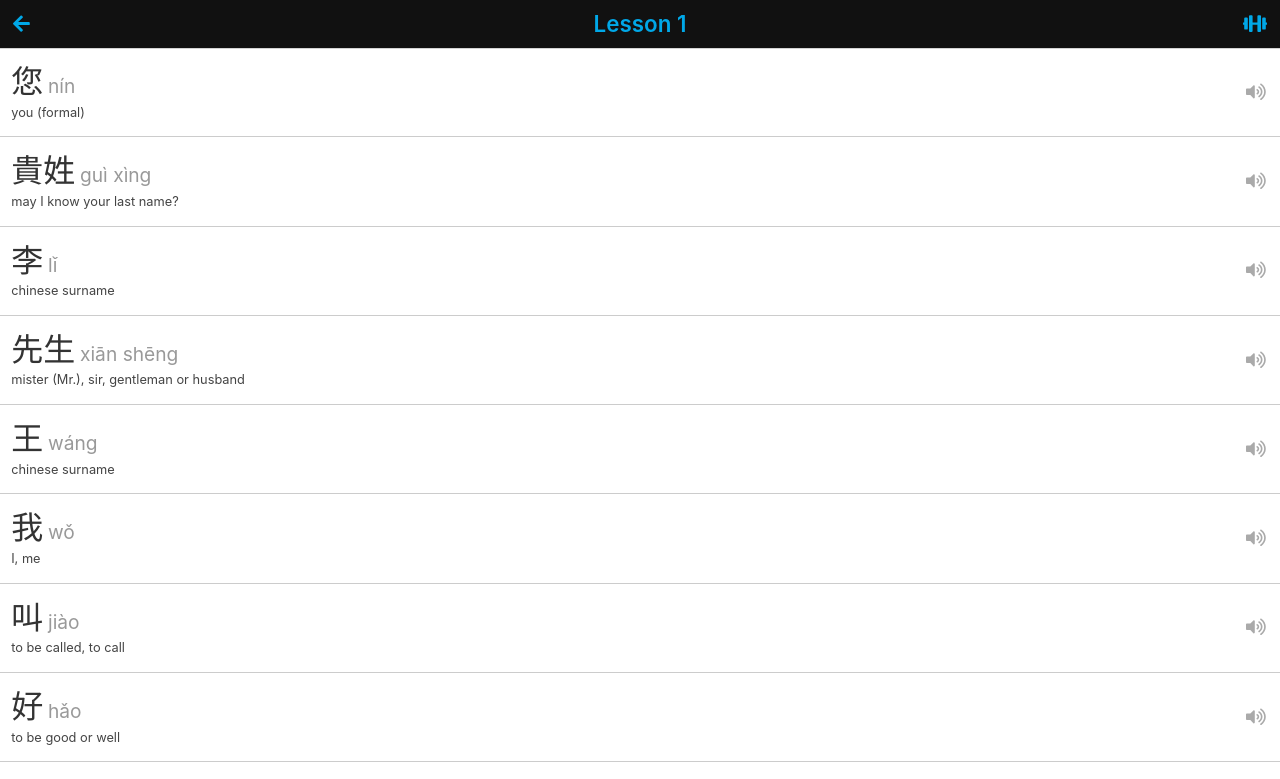
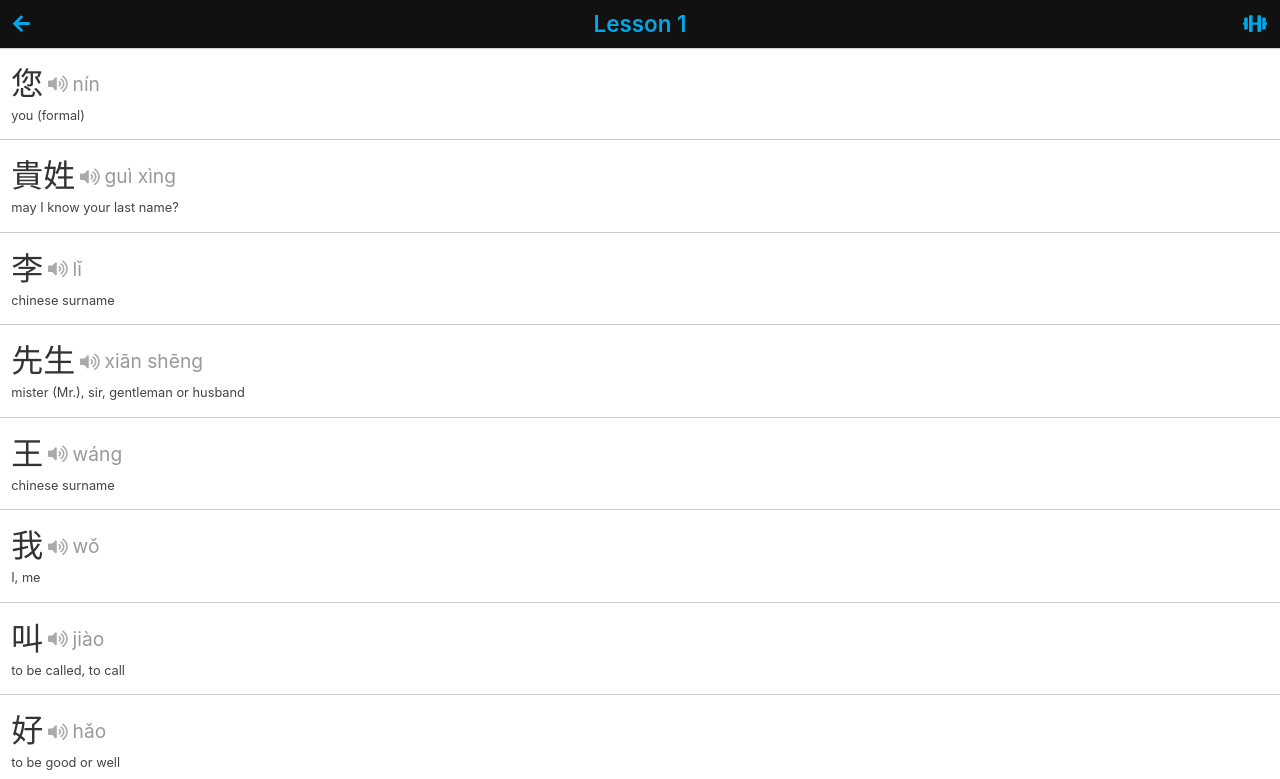
Before and after one commit to kenyontu/chinese-practice-pwa, a React (Create React App) app: page /lessons/B1L1 in a window 1280 px wide. Shown: the top 779 px of the page. Built offline with nearby package versions, Linux system fonts and the light colour scheme.

Commit message:
feat: place sound button next to word

```diff
--- a/src/components/SpeechButton.module.css
+++ b/src/components/SpeechButton.module.css
@@ -1,10 +1,12 @@
 .button {
   font-size: 1.1rem;
   color: #aaa;
-  padding: 0.5rem;
   transition: color 250ms;
   border: none;
   background-color: transparent;
+  display: flex;
+  align-items: center;
+  padding: 0.1rem 0;
 }
 
 .speaking {
--- a/src/components/SpeechButton.tsx
+++ b/src/components/SpeechButton.tsx
@@ -10,7 +10,7 @@ interface Props {
   className?: string
 }
 
-const SpeechButton: React.FC<Props> = ({ text, className }) => {
+const SpeechButton: React.FC<Props> = ({ text, className, children }) => {
   const { isAvailable, isSpeaking, speak } = useSpeech()
 
   const handleClick = () => {
@@ -26,6 +26,7 @@ const SpeechButton: React.FC<Props> = ({ text, className }) => {
             [styles.speaking]: isSpeaking,
           })}
         >
+          {children}
           <FontAwesomeIcon icon="volume-up" />
         </button>
       )}
--- a/src/pages/PracticePage.module.css
+++ b/src/pages/PracticePage.module.css
@@ -24,6 +24,7 @@
   top: 0.3rem;
   right: 0.3rem;
   z-index: 1;
+  padding: 0.5rem;
 }
 
 .answerContainer {
--- a/src/pages/WordsPage.module.css
+++ b/src/pages/WordsPage.module.css
@@ -8,9 +8,6 @@
 
 .word {
   padding: 1rem 0.4rem 1rem 0.7rem;
-  display: flex;
-  align-items: center;
-  justify-content: space-between;
 }
 
 .word:not(:last-child) {
@@ -21,11 +18,18 @@
   margin-right: 0.3rem;
 }
 
+.nameContainer {
+  display: flex;
+  align-items: center;
+}
+
 .name {
   font-size: 2rem;
+  color: #333;
+  margin-right: 0.3rem;
 }
 
-.name span {
+.piyin {
   font-size: 1.2rem;
   color: #999;
   margin-left: 0.3rem;
--- a/src/pages/WordsPage.tsx
+++ b/src/pages/WordsPage.tsx
@@ -39,14 +39,14 @@ const WordsPage: React.FC<Props> = ({ match, history }) => {
 
       {words.map(word => (
         <div key={word.id} className={styles.word}>
-          <div>
-            <p className={styles.name}>
-              {word.name}
-              <span>{word.piyin}</span>
-            </p>
-            <p className={styles.description}>{word.description}</p>
+          <div className={styles.nameContainer}>
+            <SpeechButton text={word.name}>
+              <p className={styles.name}>{word.name}</p>
+            </SpeechButton>
+            <span className={styles.piyin}>{word.piyin}</span>
           </div>
-          <SpeechButton text={word.name} />
+
+          <p className={styles.description}>{word.description}</p>
         </div>
       ))}
     </div>
```
